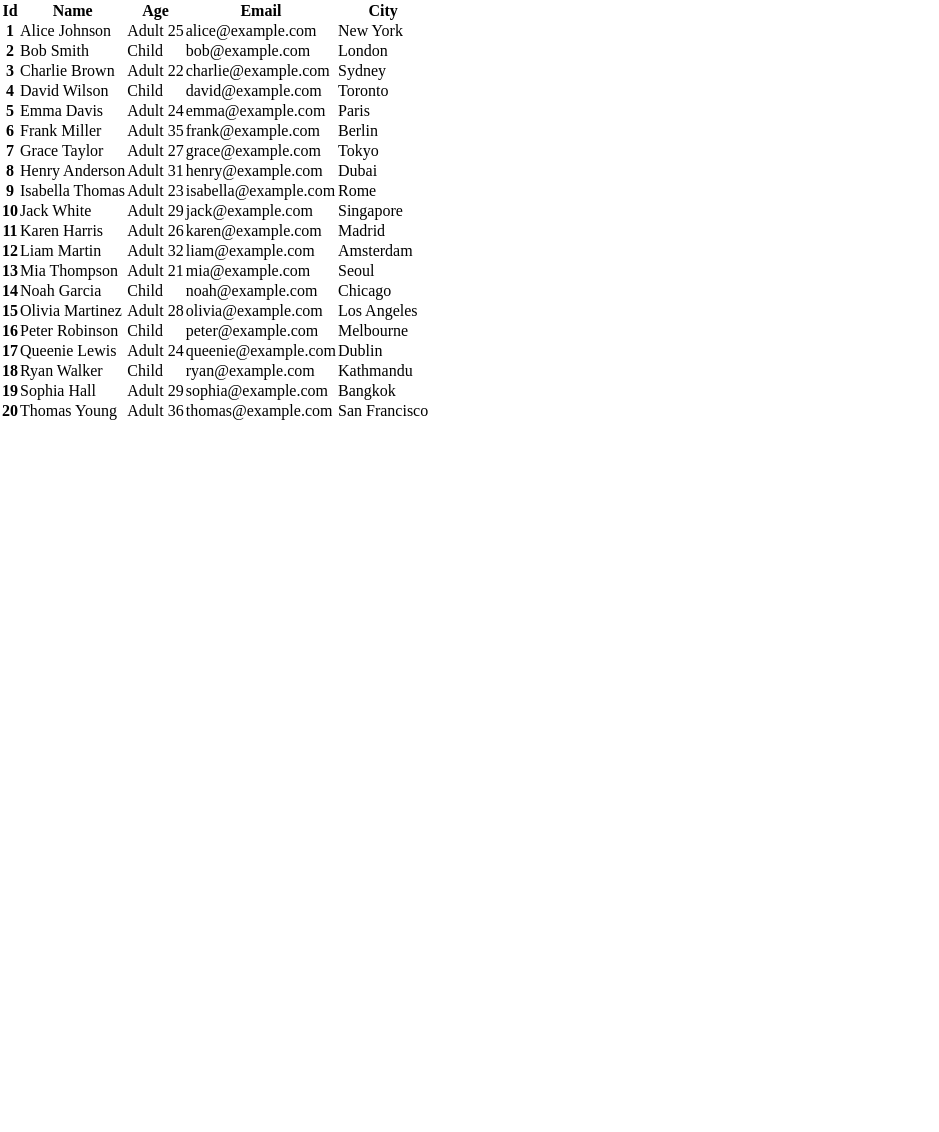
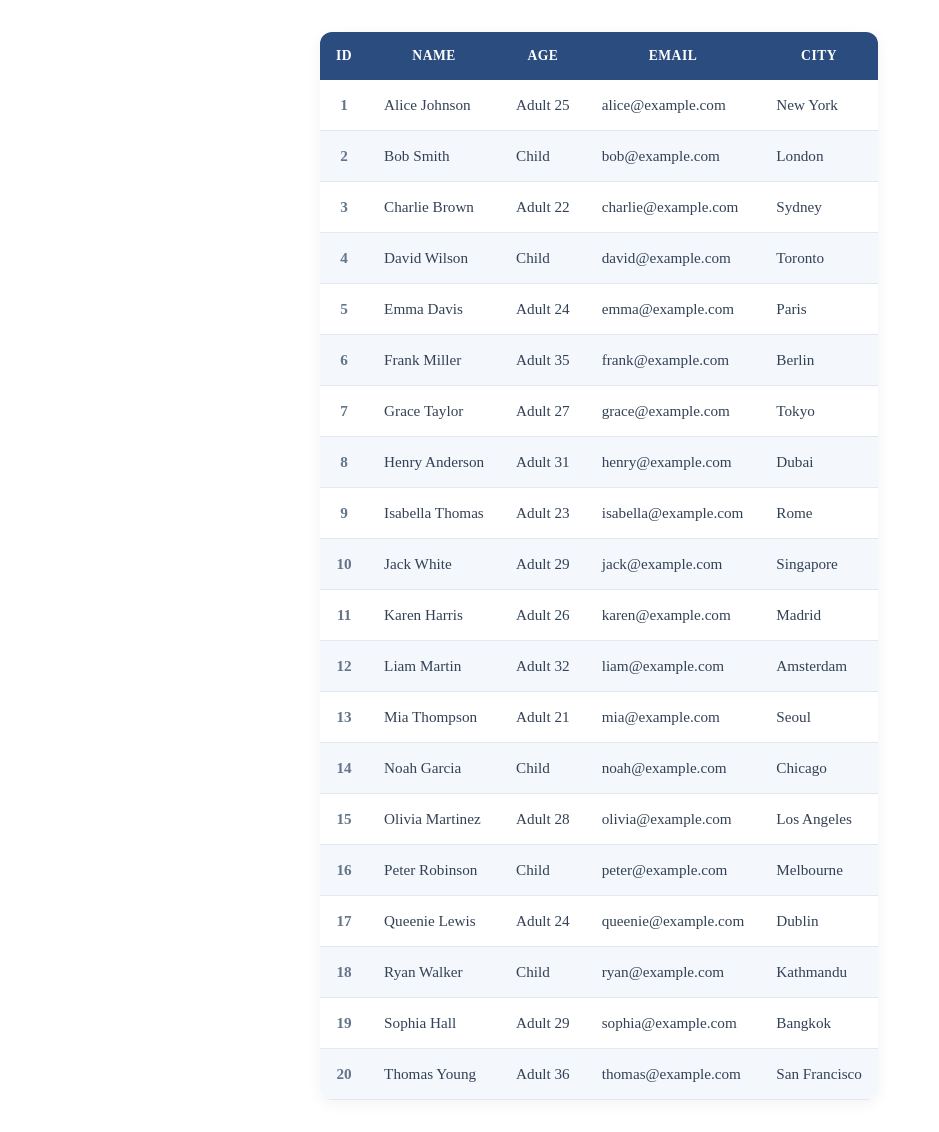
Before and after one commit to GyanendraAryal/Mindrisers_django, a Django app: page /home/ in a window 1280 px wide. Shown: the part 48-1180 px from the top of the page, without its empty margins (0-939 px from the left). Before the commit the page ends 468 px from the top, so only its background shows below. Run offline with Django 5.2, Linux system fonts and the light colour scheme.

Commit message:
Update home template

```diff
--- a/Templates/home.html
+++ b/Templates/home.html
@@ -1,6 +1,58 @@
 {% extends "base.html" %} {% block title %} Index Page {% endblock title %}
 {%block body %}
+<style>
+  .container {
+    margin-top: 2rem;
+    margin-left:25%;
+    margin-bottom: 2rem;
+  }
 
+  .table {
+    border-collapse: separate;
+    border-spacing: 0;
+    border-radius: 12px;
+    overflow: hidden;
+    box-shadow: 0 4px 15px rgba(0, 0, 0, 0.05);
+    font-size: 0.95rem;
+  }
+
+  .table thead th {
+    background-color: #2b4c7e !important; /* Rich Dark Blue */
+    color: #ffffff !important;
+    font-weight: 600;
+    text-transform: uppercase;
+    font-size: 0.85rem;
+    letter-spacing: 0.5px;
+    padding: 1rem;
+    border: none;
+  }
+
+  .table tbody tr {
+    transition: background-color 0.2s ease-in-out;
+  }
+
+  .table tbody tr:nth-child(even) {
+    background-color: #f4f7fc;
+  }
+
+  .table tbody td,
+  .table tbody th {
+    padding: 1rem;
+    vertical-align: middle;
+    border-bottom: 1px solid #e2e8f0;
+    color: #334155;
+  }
+
+  .table tbody th[scope="row"] {
+    font-weight: 600;
+    color: #64748b;
+  }
+
+  .table tbody tr:hover {
+    background-color: #e0ebf7 !important;
+    cursor: pointer;
+  }
+</style>
 <div class="container">
   <table class="table table-primary">
     <thead>
```
